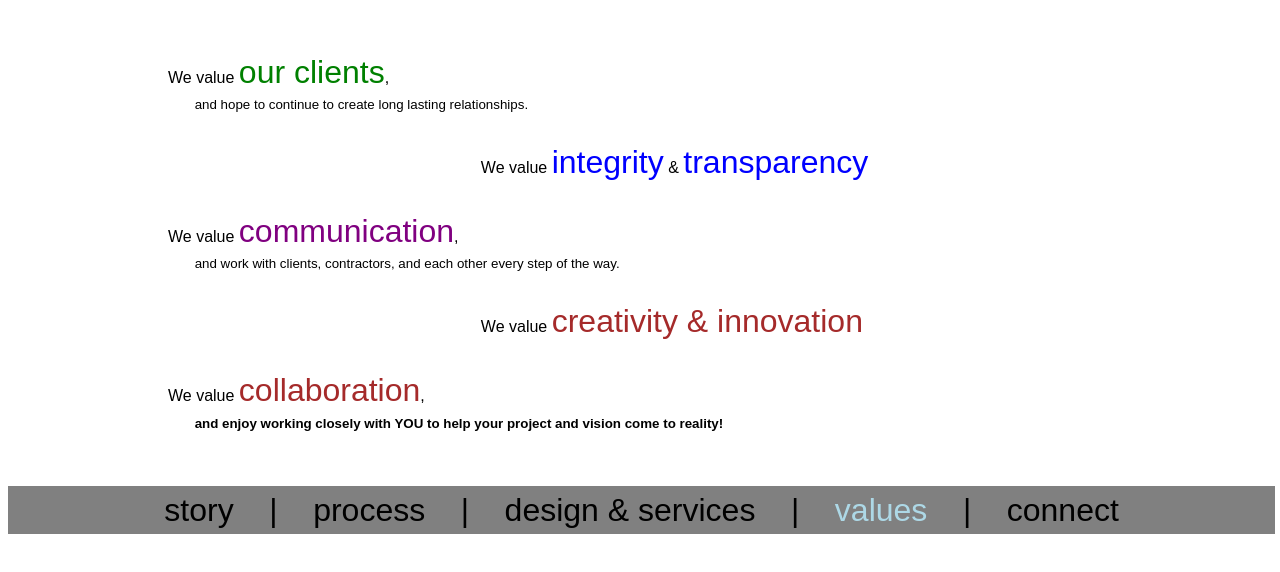
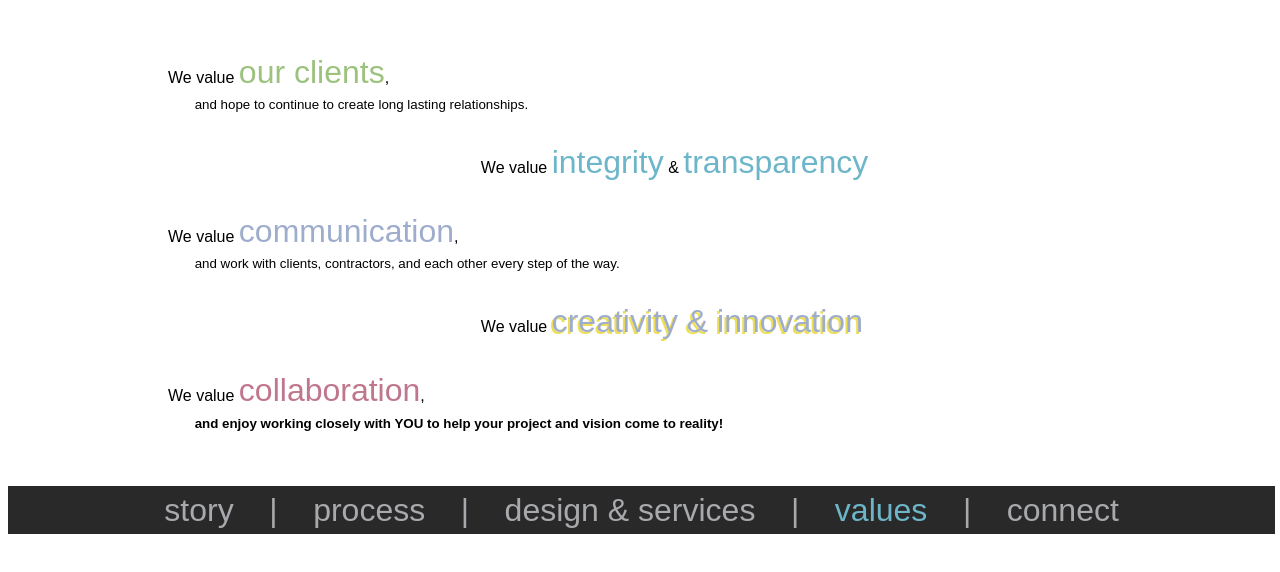
Before and after one commit to victorbofill/covalent-architecture, a React app: page /values in a window 1280 px wide. Shown: the part 106-678 px from the top of the page. Built offline with nearby package versions, Linux system fonts and the light colour scheme.

Commit message:
actual rgb values added

```diff
--- a/src/components/app.scss
+++ b/src/components/app.scss
@@ -1,5 +1,5 @@
 header {
-  background-color: gray;
+  background-color: rgb(41, 41, 42);
   bottom: 10rem;
   position: absolute;
   width: 99%;
@@ -16,7 +16,7 @@
       display: flex;
       flex-direction: column;
       justify-content: center;
-      color: black;
+      color: rgb(168, 169, 172);
       text-decoration: none;
     }
 
@@ -39,28 +39,28 @@
 
     li:after {
       content: '    |';
-      color: black;
+      color: rgb(168, 169, 172);
       white-space: pre;
     }
 
     .story-link {
-      color: lightgreen;
+      color: rgb(156, 194, 126);
     }
 
     .process-link {
-      color: lavender;
+      color: rgb(159, 173, 205);
     }
 
     .design-link {
-      color: plum;
+      color: rgb(192, 119, 141);
     }
 
     .values-link {
-      color: lightblue;
+      color: rgb(109, 182, 201);
     }
 
     .connect-link {
-      color: lightyellow;
+      color: rgb(237, 222, 88);
     }
   }
 }
--- a/src/components/design/Design.scss
+++ b/src/components/design/Design.scss
@@ -20,15 +20,15 @@
     }
 
     .green {
-        color: green;
+        color: rgb(156, 194, 126);
     }
 
     .blue {
-        color: blue;
+        color: rgb(109, 182, 201);
     }
 
     .purple {
-        color: purple
+        color: rgb(159, 173, 205);
     }
 
     sub {
--- a/src/components/values/Values.js
+++ b/src/components/values/Values.js
@@ -21,11 +21,11 @@
         </blockquote>
 
         <blockquote className="right">
-          <p>We value <span className="buzz-word brown">creativity & innovation</span></p>
+          <p>We value <span className="buzz-word grey">creativity & innovation</span></p>
         </blockquote>
 
         <blockquote>
-          <p>We value <span className="buzz-word brown">collaboration</span>,<br/>
+          <p>We value <span className="buzz-word pink">collaboration</span>,<br/>
             <sub><strong>and enjoy working closely with YOU to help your project and vision come to reality!</strong></sub></p>
         </blockquote>
       </article>
--- a/src/components/values/Values.scss
+++ b/src/components/values/Values.scss
@@ -15,23 +15,24 @@
     }
 
     .green {
-        color: green;
+      color: rgb(156, 194, 126);
     }
 
     .blue {
-        color: blue;
+        color: rgb(109, 182, 201);
     }
 
     .purple {
-        color: purple
+        color: rgb(159, 173, 205);
     }
 
-    .brown {
-        color: brown;
+    .grey {
+        color: rgb(159, 173, 205);
+        text-shadow: -2px 2px rgb(237, 222, 88);
     }
 
-    .red {
-        color: red;
+    .pink {
+        color: rgb(192, 119, 141);
     }
 
     sub {
```
